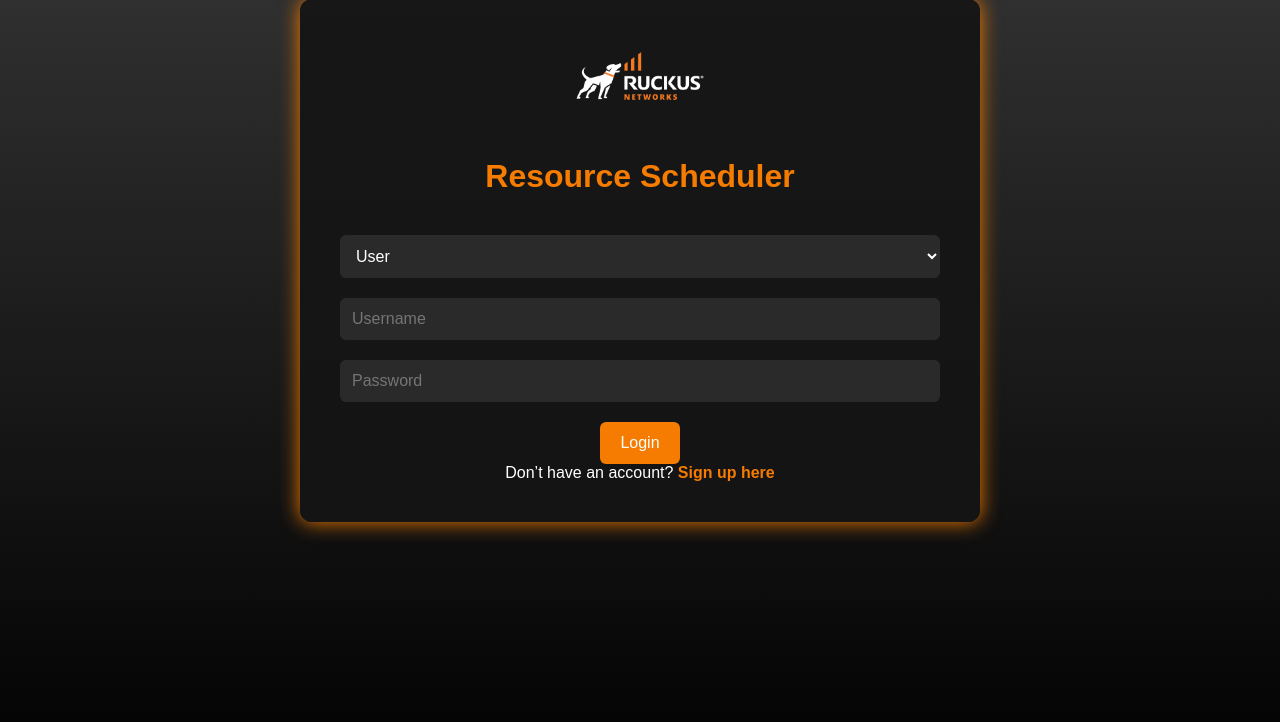
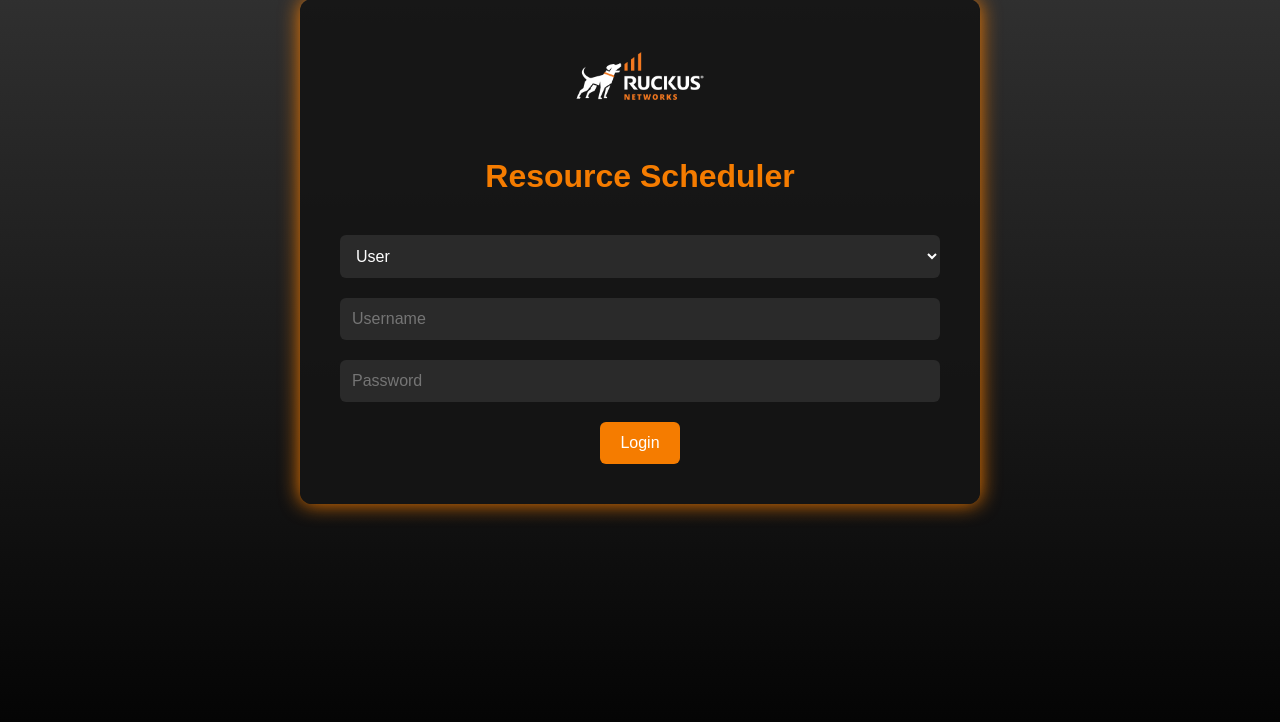
Before and after one commit to shravanimandala2004-dotcom/reservation-system, a Flask app: page / in a window 1280 px wide. Shown: the part 61-783 px from the top of the page. Run offline with Flask 3, Linux system fonts and the light colour scheme.

Commit message:
Removed signup option

```diff
--- a/app/templates/index.html
+++ b/app/templates/index.html
@@ -26,9 +26,7 @@
             <input type="password" name="password" placeholder="Password" required>
 
             <button type="submit">Login</button>
-            <div class="link">
-                Don’t have an account? <a href="/signup">Sign up here</a>
-            </div>
+
         </form>
     </div>
 
```
